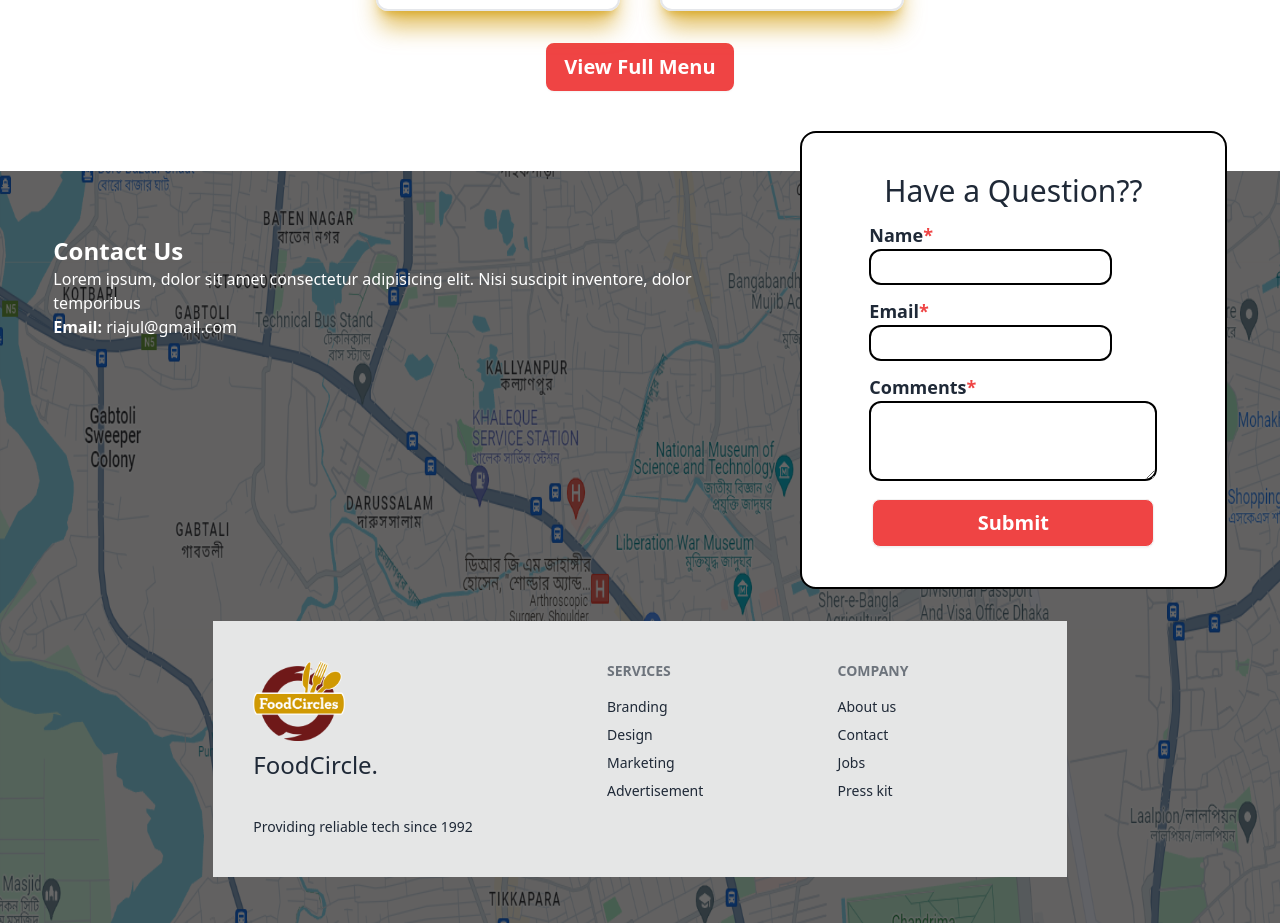
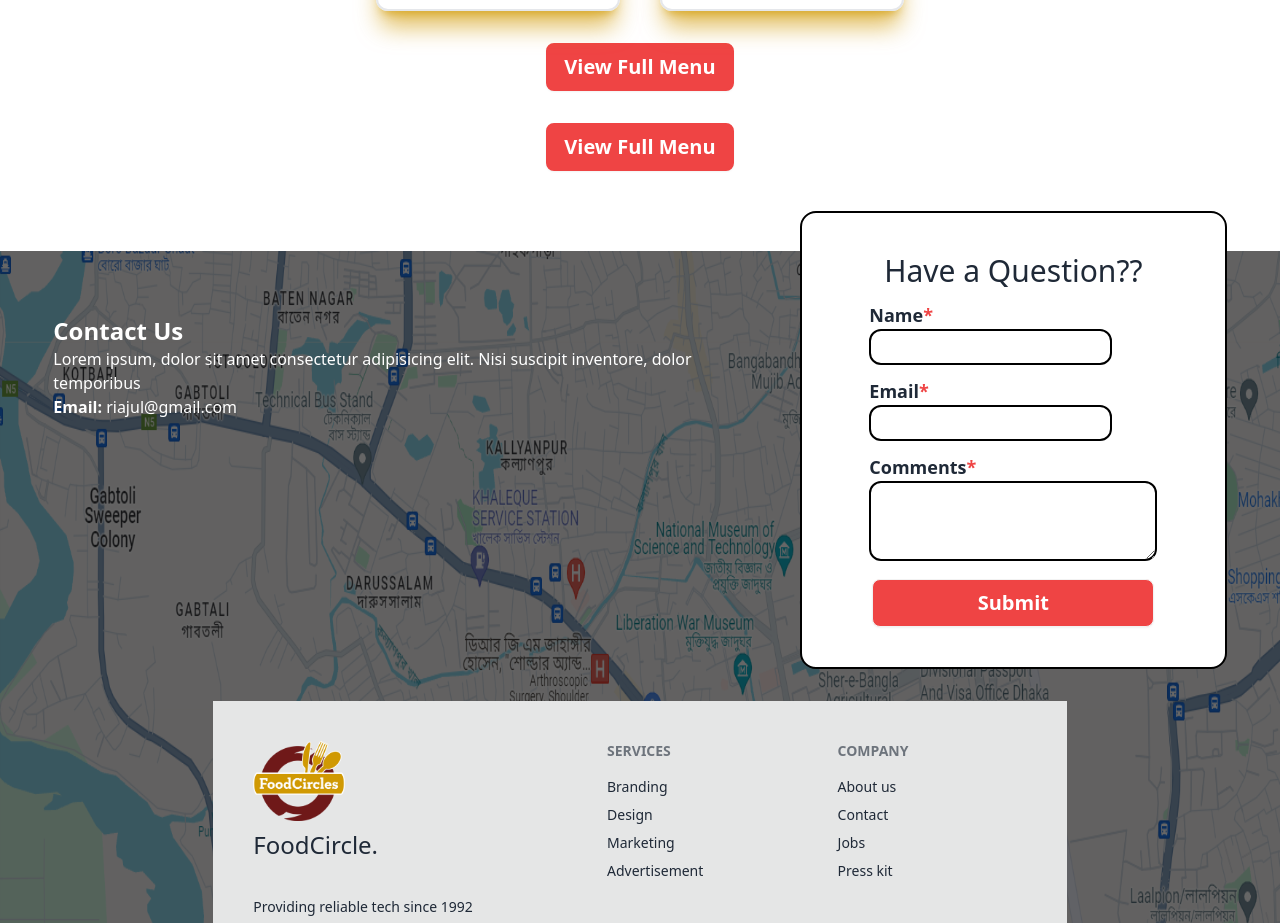
Before and after one commit to mdriajul01/project-p, a React (Vite) app: page / in a window 1280 px wide. Shown: the part 1639-2562 px from the top of the page. Built offline with nearby package versions, Linux system fonts and the light colour scheme.

Commit message:
project-p

```diff
--- a/src/Home/Card.jsx
+++ b/src/Home/Card.jsx
@@ -13,7 +13,7 @@ const Card = () => {
       <div className="flex flex-wrap justify-center rounded-xl gap-10">
         {foods?.slice(0, 6).map((e, idx) => (
           <div
-            className="border-2 relative w-fit p-2 hover:bg-[#70191913] rounded-xl shadow-xl shadow-[#d19a03a8] "
+            className="border-2 relative w-fit p-2 hover:bg-[#70191915] rounded-xl shadow-xl shadow-[#d19a03a8] "
             key={idx}
           >
             <img
@@ -35,6 +35,9 @@ const Card = () => {
       <button className=" btn mx-auto w-fit  flex justify-center bg-red-500 hover: text-white border-2 border-red-500 hover:bg-transparent hover:text-red-500 text-xl hover:border-red-500 my-8">
         View Full Menu
       </button>
+      <button className=" btn mx-auto w-fit  flex justify-center bg-red-500 hover: text-white border-2 border-red-500 hover:bg-transparent hover:text-red-500 text-xl hover:border-red-500 my-8">
+        View Full Menu
+      </button>
     </div>
   );
 };
```
